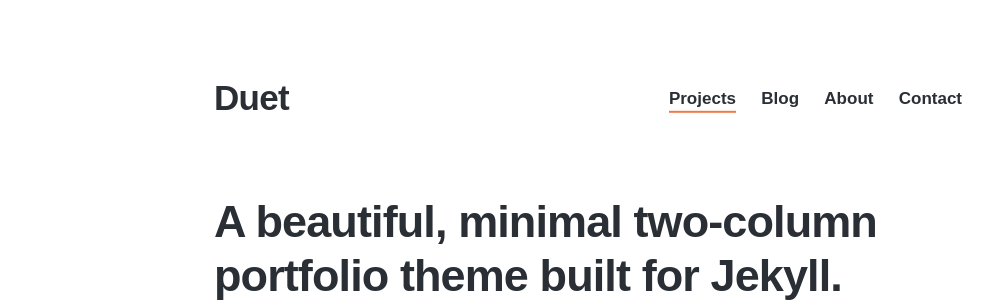
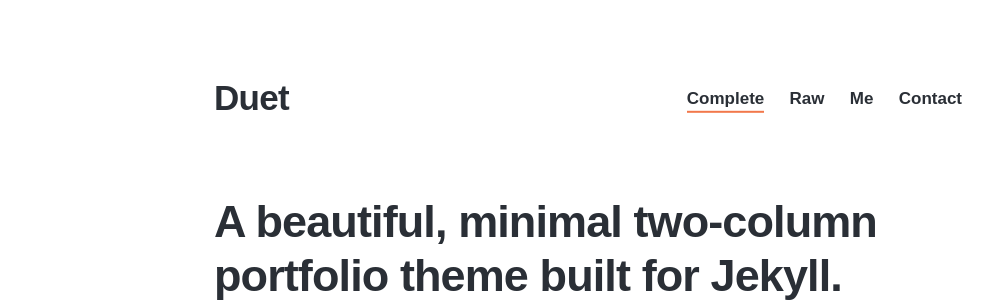
Before and after one commit to jamestaverne/jamestaverne.github.io, a Jekyll site: the page built from index.html, in a window 1280 px wide. Shown: the top 302 px of the page, without its empty margins (42-1035 px from the left). Built offline with Jekyll 4.4.1, drawn with Linux system fonts in a browser that asks for light colours; nearby versions of some CDN libraries; some web fonts are replaced.

Commit message:
Update settings.yml

```diff
--- a/_data/settings.yml
+++ b/_data/settings.yml
@@ -8,11 +8,11 @@ header_settings:
 
 menu_settings:
   menu_items:
-    - title: 'Projects'
+    - title: 'Complete'
       url: '/'
-    - title: 'Blog'
+    - title: 'Raw'
       url: '/blog/'
-    - title: 'About'
+    - title: 'Me'
       url: '/about'
     - title: 'Contact'
       url: '/contact'
@@ -23,7 +23,7 @@ footer_settings:
   footer_tagline: A beautiful, minimal two-column portfolio Jekyll theme
 
 grid_settings:
-  overlay_opacity: 0.8
+  overlay_opacity: 0.7
   grid_spacing: 10
 
 contact_settings:
```
